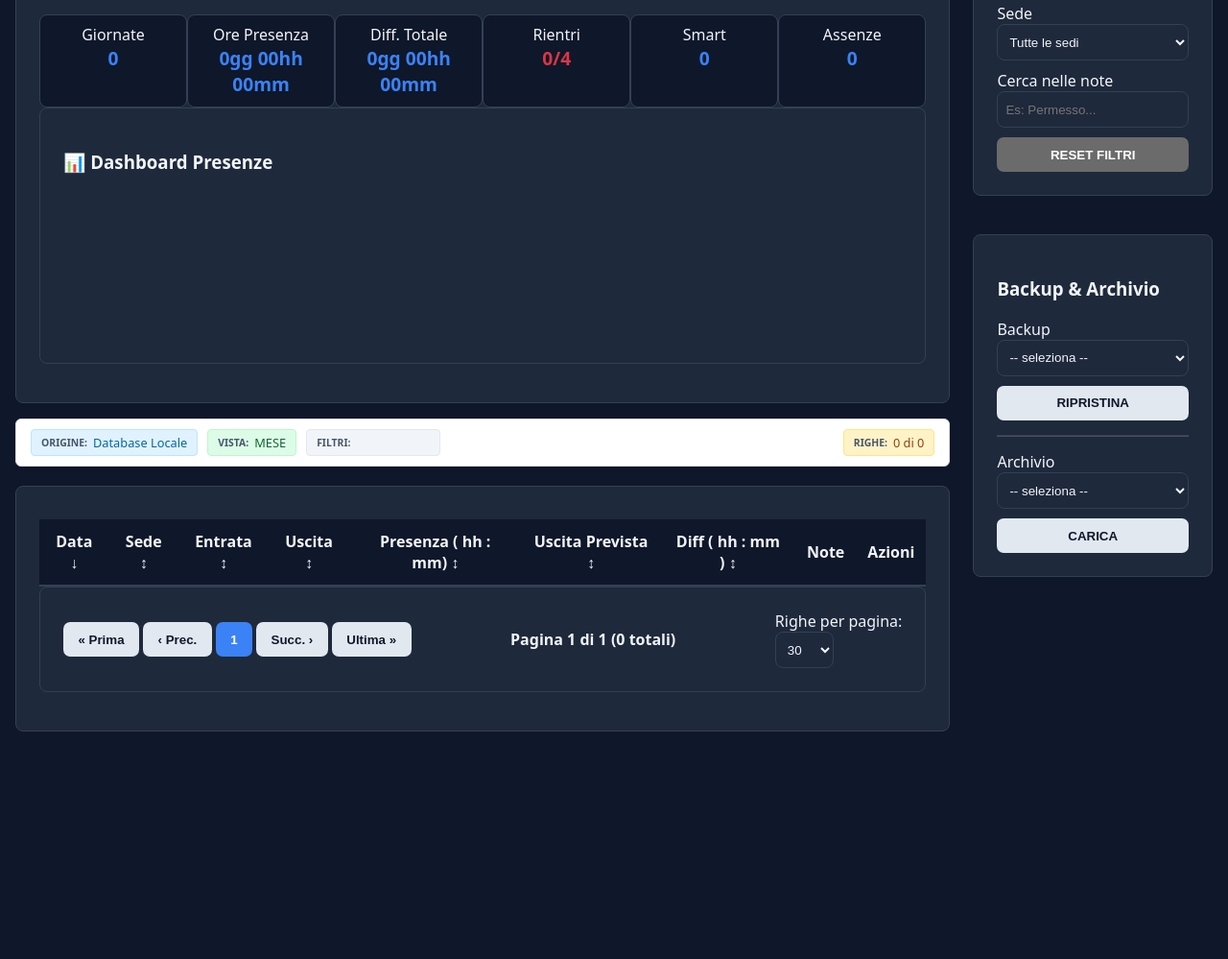
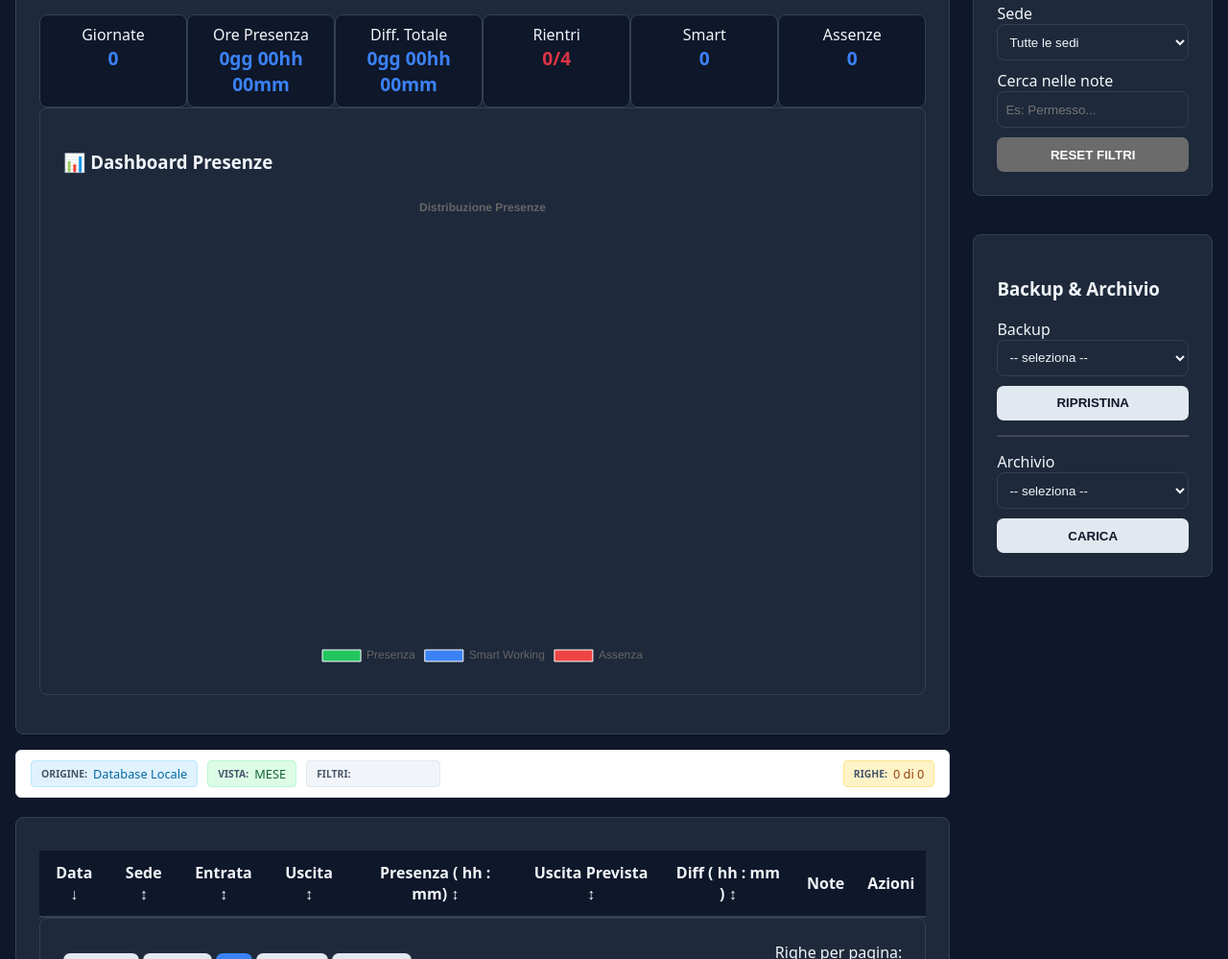
Before and after one commit to ughippolito/orario_lavorativo, a website: page orario-cluster/file/index.html in a window 1280 px wide. Shown: the part 726-1725 px from the top of the page at 96% size. Before the commit the page ends 1520 px from the top, so only its background shows below. Drawn offline with nearby package versions, Linux system fonts and the light colour scheme; no server answers.

Commit message:
Update Image: 2026-11-05 17:17:21

```diff
--- a/orario-cluster/file/index.html
+++ b/orario-cluster/file/index.html
@@ -80,11 +80,11 @@
                     <div class="summary-item"><div>Assenze</div><div class="value" id="assenze-count">0</div></div>
                 </div>
 				<div class="section">
-               <h3>📊 Dashboard Presenze</h3>
-               <div style="max-width: 500px; margin: auto;">
+                <h3>📊 Dashboard Presenze</h3>
+                <div style="max-width: 500px; margin: auto;">
                     <canvas id="presenzeChart"></canvas>
-               </div>
-               </div>
+                </div>
+                </div>
             </section>
 
 
@@ -253,6 +253,7 @@
 	<script src="js/config.js"></script>
 	<script src="js/utils.js"></script>
 	<script src="js/api.js"></script>
+	<script src="js/charts.js"></script>
 	<script src="js/app.js"></script>
 
 </body>
--- a/orario-cluster/file/js/app.js
+++ b/orario-cluster/file/js/app.js
@@ -225,6 +225,13 @@
 
         document.getElementById('smart-count').textContent = s_c;
         document.getElementById('assenze-count').textContent = a_c;
+
+	updateCharts(
+    		r_c,
+    		s_c,
+    		a_c
+	);
+
     }
 
         function updateFilterInteractivity() {
--- /dev/null
+++ b/orario-cluster/file/js/charts.js
@@ -0,0 +1,52 @@
+let presenzeChart = null;
+
+function updateCharts(presenza, smartWorking, assenze) {
+
+    const canvas = document.getElementById('presenzeChart');
+
+    if (!canvas) {
+        return;
+    }
+
+    const ctx = canvas.getContext('2d');
+
+    if (presenzeChart) {
+        presenzeChart.destroy();
+    }
+
+    presenzeChart = new Chart(ctx, {
+        type: 'pie',
+        data: {
+            labels: [
+                'Presenza',
+                'Smart Working',
+                'Assenza'
+            ],
+            datasets: [{
+                data: [
+                    presenza,
+                    smartWorking,
+                    assenze
+                ],
+                backgroundColor: [
+                    '#22c55e',
+                    '#3b82f6',
+                    '#ef4444'
+                ],
+                borderWidth: 1
+            }]
+        },
+        options: {
+            responsive: true,
+            plugins: {
+                legend: {
+                    position: 'bottom'
+                },
+                title: {
+                    display: true,
+                    text: 'Distribuzione Presenze'
+                }
+            }
+        }
+    });
+}
```
